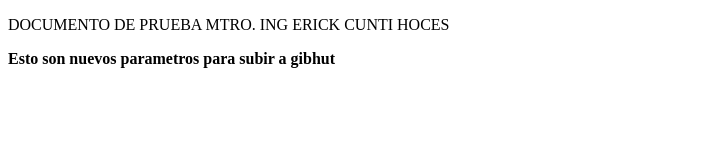
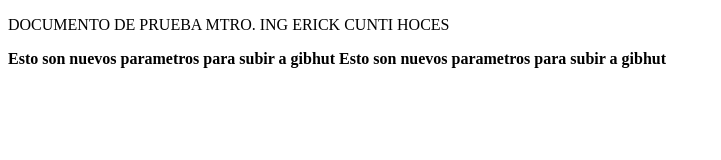
Before and after one commit to ECHDEVELOP/project, a plain HTML site: page index.html in a window 1280 px wide. Shown: the whole page, without its empty margins (0-721 px from the left). Drawn offline with Linux system fonts and the light colour scheme.

Commit message:
nuevos cambios

```diff
--- a/index.html
+++ b/index.html
@@ -12,6 +12,11 @@
         Esto son nuevos parametros para subir a gibhut
     </b>
 
+    <b>
+        Esto son nuevos parametros para subir a gibhut
+    </b>
+
+
 
 </body>
 </html>
```
